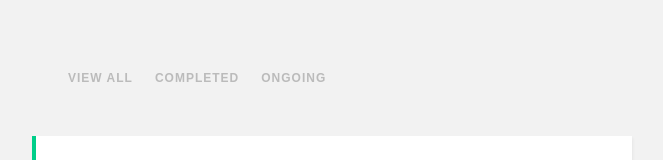
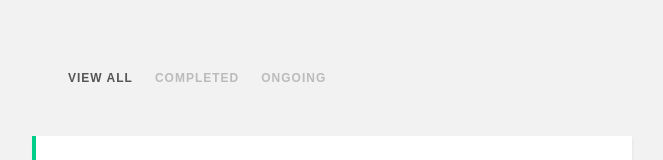
Before and after one commit to NNEUID/project-planner, a Vue app: page / in a window 1280 px wide. Shown: the part 129-289 px from the top of the page, without its empty margins (308-971 px from the left). Built offline with nearby package versions, Linux system fonts and the light colour scheme; data requests are answered from the project's data file.

Commit message:
add active dynamic class and css to active filter

```diff
--- a/src/components/FilterNav.vue
+++ b/src/components/FilterNav.vue
@@ -1,15 +1,16 @@
 <!-- eslint-disable -->
 <template>
   <nav class="filter-nav">
-    <button @click="updateFilter('all')">View All</button>
-    <button @click="updateFilter('completed')">Completed</button>
-    <button @click="updateFilter('ongoing')">Ongoing</button>
+    <button :class="{ active: current === 'all' }" @click="updateFilter('all')">View All</button>
+    <button :class="{ active: current === 'completed' }" @click="updateFilter('completed')">Completed</button>
+    <button :class="{ active: current === 'ongoing' }" @click="updateFilter('ongoing')">Ongoing</button>
   </nav>
 </template>
 
 <script>
 /* eslint-disable */
 export default {
+  props: ['current'],
   methods: {
     updateFilter(by) {
       this.$emit('filterChange', by)
@@ -31,4 +32,8 @@ export default {
   font-weight: bold;
   cursor: pointer;
 }
+
+.filter-nav button.active {
+  color: #555
+}
 </style>
--- a/src/views/HomeView.vue
+++ b/src/views/HomeView.vue
@@ -1,7 +1,7 @@
 <!-- eslint-disable -->
 <template>
   <div class="home">
-    <FilterNave @filterChange="current = $event" />
+    <FilterNave @filterChange="current = $event" :current="current" />
     <div v-if="projects.length">
       <div v-for="project in projects" :key="project.id">
         <SingleProject :project="project" @delete="handleDelete" @complete="handleComplete" />
```
